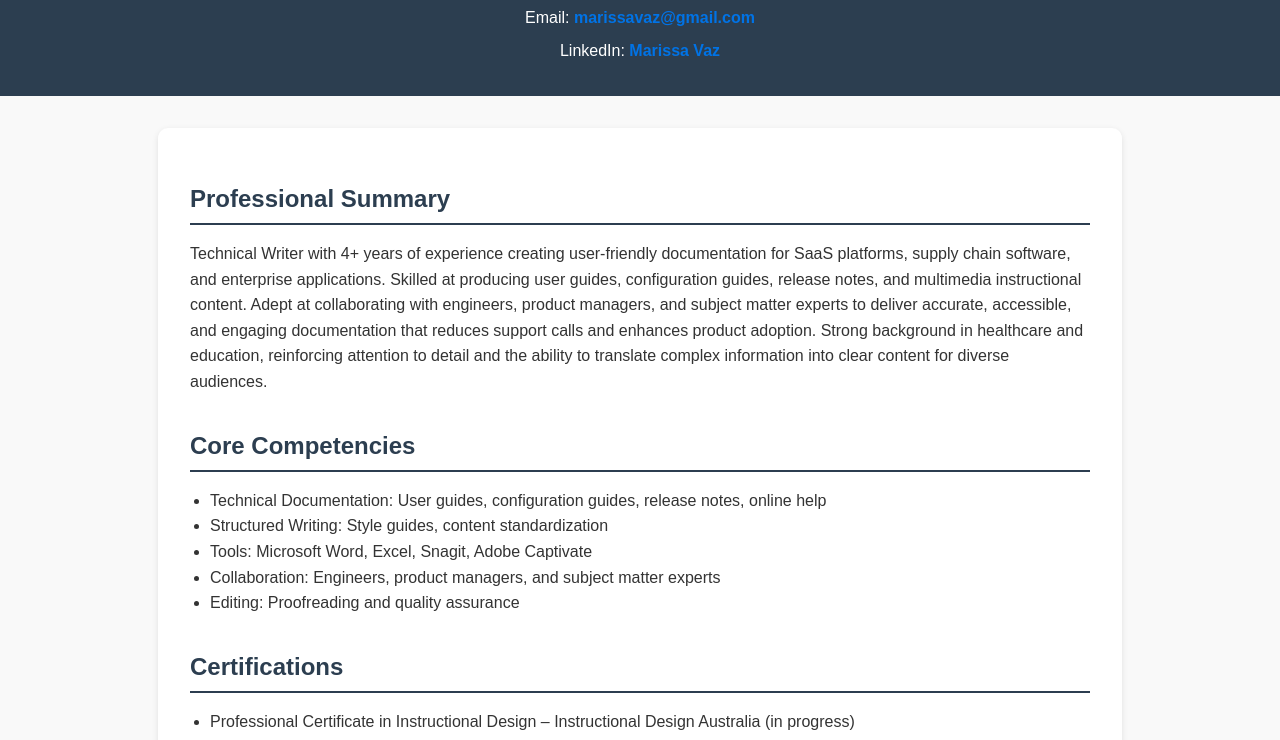
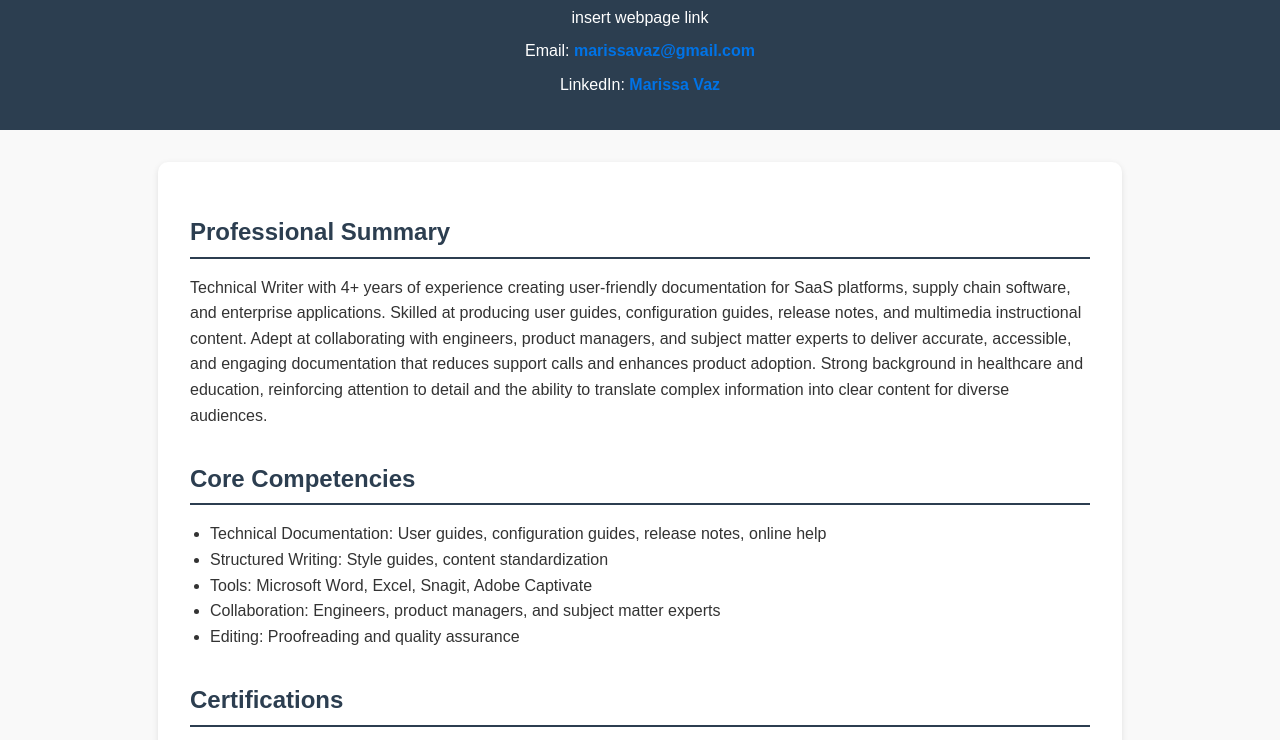
Before and after one commit to MarissaVaz/PublicProfile, a plain HTML site: page index.html in a window 1280 px wide. Shown: the part 120-860 px from the top of the page. Drawn offline with Linux system fonts and the light colour scheme.

Commit message:
insert webpage link in CV
added remark to insert webpage link

```diff
--- a/index.html
+++ b/index.html
@@ -78,6 +78,7 @@
   <header>
     <h1>Marissa Vaz</h1>
     <p>Bracken Ridge, QLD | Mobile: 0468 627 835</p>
+    <p>insert webpage link</p>
     <p>Email: <a href="mailto:marissavaz@gmail.com">marissavaz@gmail.com</a></p>
     <p>LinkedIn: <a href="https://www.linkedin.com/in/marissa-vaz-975b1715/" target="_blank">Marissa Vaz</a></p>
   </header>
```
